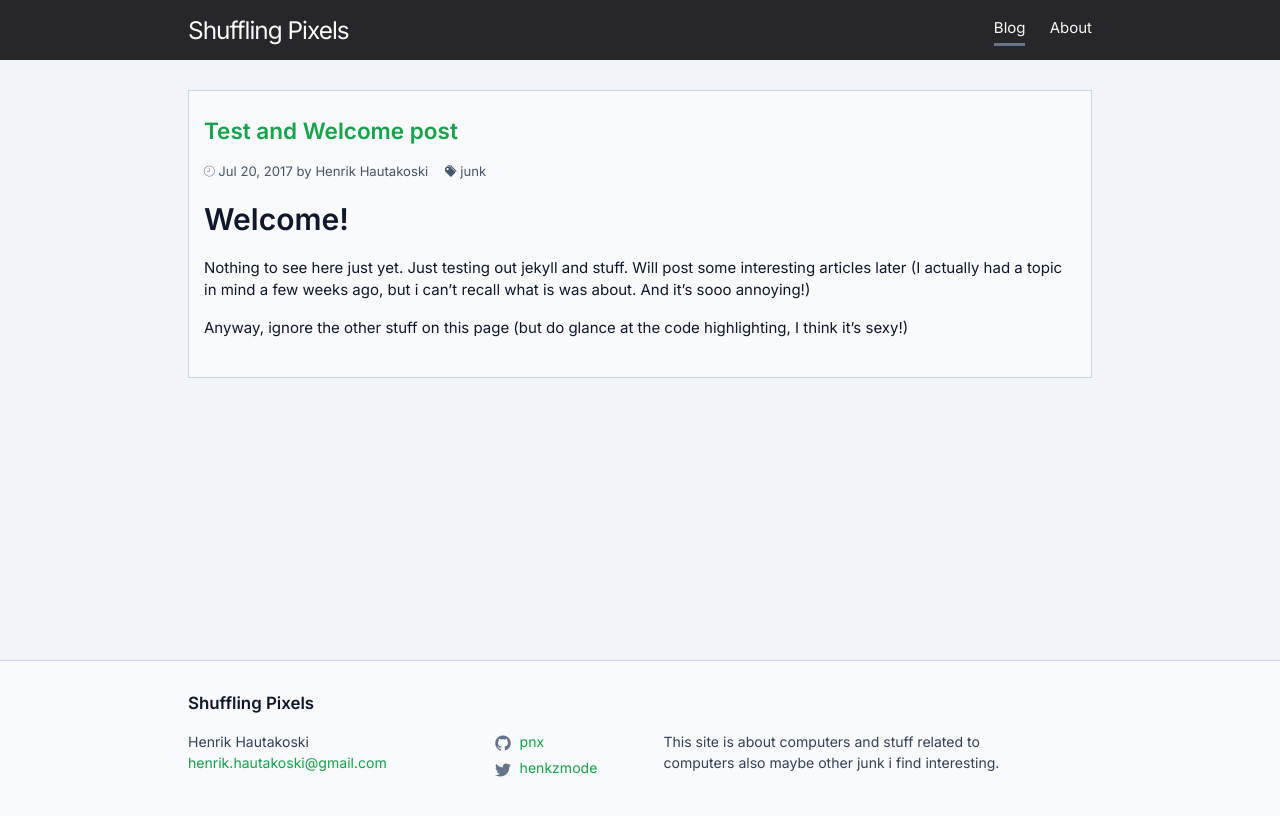
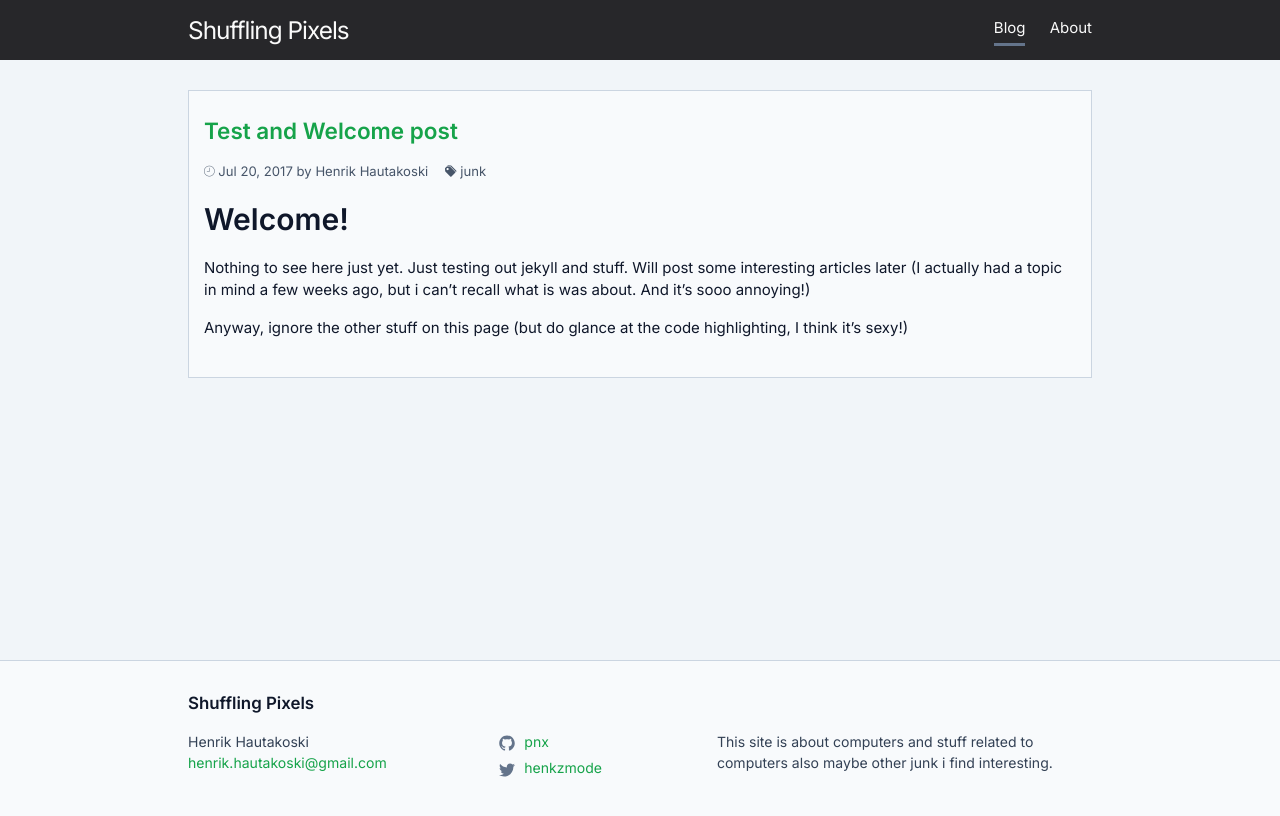
Before and after one commit to pnx/pnx.github.io, a Jekyll site: the page built from index.md, in a window 1280 px wide. Shown: the top 816 px of the page. Built offline with Jekyll 4.4.1, drawn with Linux system fonts in a browser that asks for light colours.

Commit message:
_sass/_layout.scss: Change footer to use flexbox instead of percentage calculations.

```diff
--- a/_sass/_layout.scss
+++ b/_sass/_layout.scss
@@ -188,48 +188,34 @@
 }
 
 .footer-col-wrapper {
+    display: flex;
+    justify-content: space-between;
     @include relative-font-size(0.9375);
     color: $color-slate-700;
-    margin-left: -$spacing-unit / 2;
-    @extend %clearfix;
-}
 
-.footer-col {
-    float: left;
-    margin-bottom: $spacing-unit / 2;
-    padding-left: $spacing-unit / 2;
-}
+    > div + div {
+        margin-left: $spacing-unit;
+    }
 
-.footer-col-1 {
-    width: -webkit-calc(35% - (#{$spacing-unit} / 2));
-    width : calc(35% - (#{$spacing-unit} / 2));
-}
+    .footer-col-1 {
+        flex: 1.5;
+    }
 
-.footer-col-2 {
-    width: -webkit-calc(20% - (#{$spacing-unit} / 2));
-    width : calc(20% - (#{$spacing-unit} / 2));
-}
+    .footer-col-2 {
+        flex: 1;
+    }
 
-.footer-col-3 {
-    width: -webkit-calc(45% - (#{$spacing-unit} / 2));
-    width : calc(45% - (#{$spacing-unit} / 2));
-}
-
-@include media-query($on-laptop) {
-    .footer-col-1, .footer-col-2 {
-        width: -webkit-calc(50% - (#{$spacing-unit} / 2));
-        width : calc(50% - (#{$spacing-unit} / 2));
-    }
     .footer-col-3 {
-        width: -webkit-calc(100% - (#{$spacing-unit} / 2));
-        width : calc(100% - (#{$spacing-unit} / 2));
+        flex: 2;
     }
 }
 
 @include media-query($on-palm) {
-    .footer-col {
-        float: none;
-        width: -webkit-calc(100% - (#{$spacing-unit} / 2));
-        width : calc(100% - (#{$spacing-unit} / 2));
+    .footer-col-wrapper {
+        flex-direction: column;
+        justify-content: start;
+        > div + div {
+            margin-left: 0;
+        }
     }
 }
```
